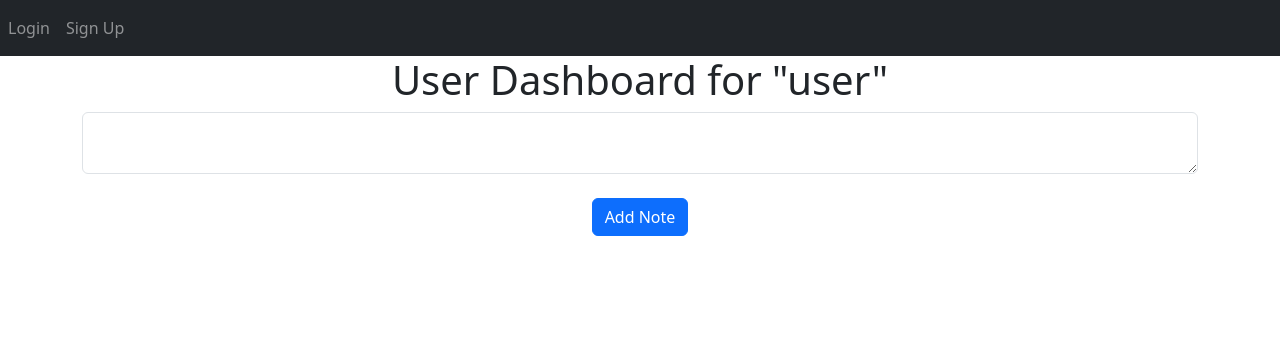
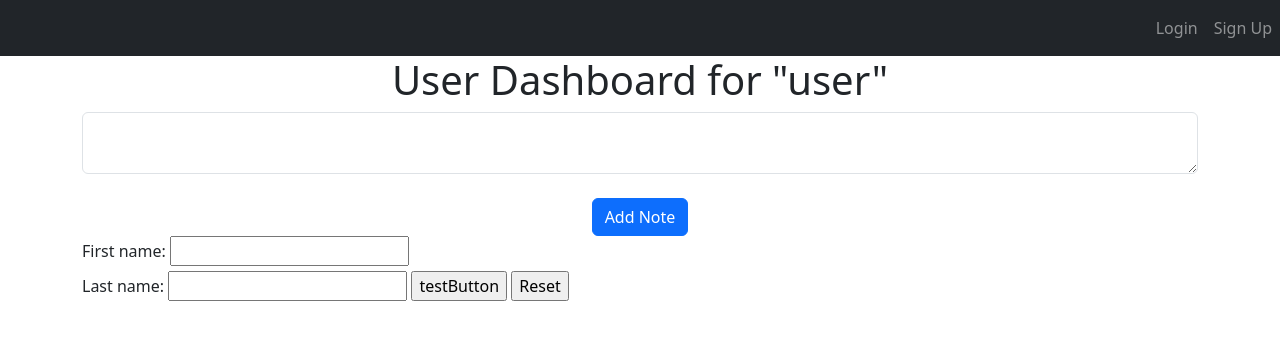
Before and after one commit to Jason-Work-FDM/JasonJeremyQi-credic-card-approval-system-group-project, a Flask app: page /user-dashboard in a window 1280 px wide. Shown: the top 340 px of the page. Run offline with Flask 2, Linux system fonts and the light colour scheme; some libraries are stand-ins or nearby versions.

Commit message:
Jason experiment on htmls

```diff
--- a/website/templates/User_dashboard.html
+++ b/website/templates/User_dashboard.html
@@ -19,5 +19,12 @@
     <button type="submit" class="btn btn-primary">Add Note</button>
   </div>
 </form>
-
+<form>
+    <label for="fname">First name:</label>
+    <input type="text" id="fname" name="fname"  ><br>
+    <label for="lname">Last name:</label>
+    <input type="text" id="lname" name="lname" </br>
+    <input type="button" id="testButton" name="testButton" value="testButton">
+    <input type="reset"/>
+</form>
 {% endblock %}
--- a/website/templates/base.html
+++ b/website/templates/base.html
@@ -1,5 +1,5 @@
 <!DOCTYPE html>
-<html>
+<html lang="en-US">
   <head>
     <meta charset="utf-8" />
     <meta name="viewport" content="width=device-width, initial-scale=1" />
@@ -29,7 +29,7 @@
         <span class="navbar-toggler-icon"></span>
       </button>
       <div class="collapse navbar-collapse" id="navbar">
-        <div class="navbar-nav">
+        <div class="navbar-nav ms-auto">
           {% if user.is_authenticated %}
           <a class="nav-item nav-link" id="home" href="/">Home</a>
           <a class="nav-item nav-link" id="logout" href="/logout">Logout</a>
```
